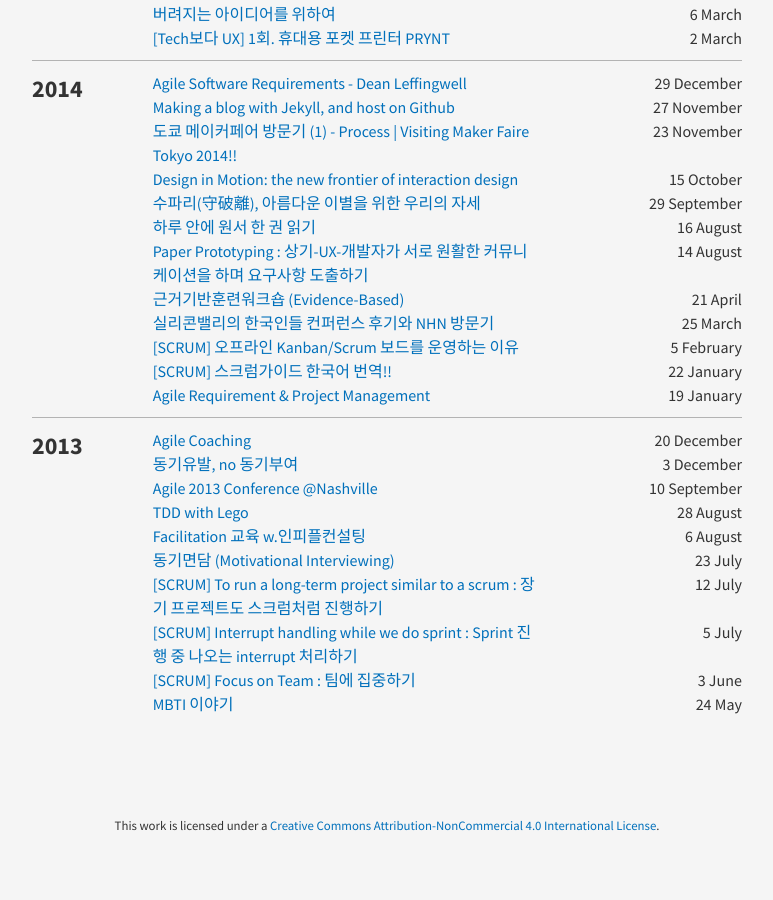
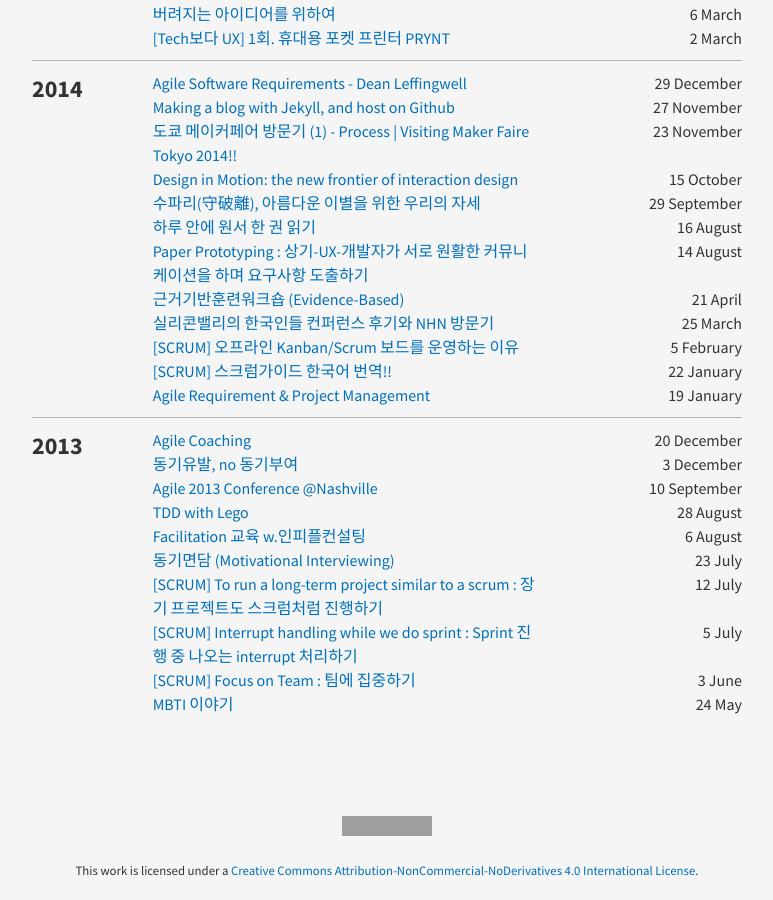
Before and after one commit to midaeng/articles, a Jekyll site: the page built from index.html, in a window 1280 px wide and 900 px high, scrolled down 644 px. Shown: the whole window, without its empty margins (253-1026 px from the left). Built offline with Jekyll 4.4.1, drawn with Linux system fonts in a browser that asks for light colours; nearby versions of some CDN libraries; before the commit the page ends 1499 px from its top, so only the background shows below that; grey boxes are pictures that could not be loaded.

Commit message:
change CC text

```diff
--- a/_layouts/default.html
+++ b/_layouts/default.html
@@ -18,7 +18,7 @@
 
       <footer>
         <p>
-          This work is licensed under a <a rel="license" href="http://creativecommons.org/licenses/by-nc/4.0/deed.en_US">Creative Commons Attribution-NonCommercial 4.0 International License</a>.
+          <a rel="license" href="http://creativecommons.org/licenses/by-nc-nd/4.0/"><img alt="Creative Commons License" style="border-width:0" src="https://i.creativecommons.org/l/by-nc-nd/4.0/88x31.png" /></a><br />This work is licensed under a <a rel="license" href="http://creativecommons.org/licenses/by-nc-nd/4.0/">Creative Commons Attribution-NonCommercial-NoDerivatives 4.0 International License</a>.
         </p>
       </footer>
     </div>
```
